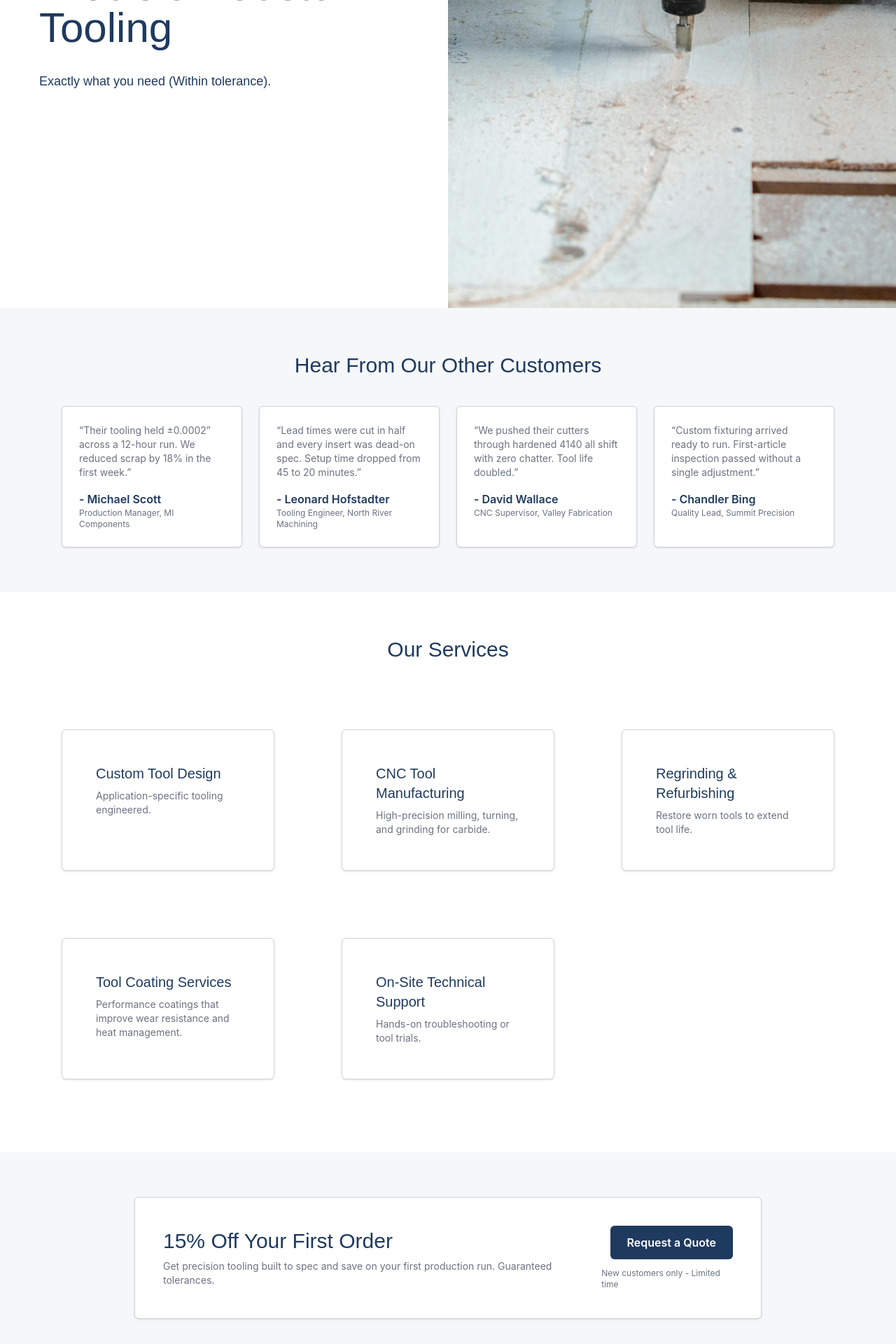
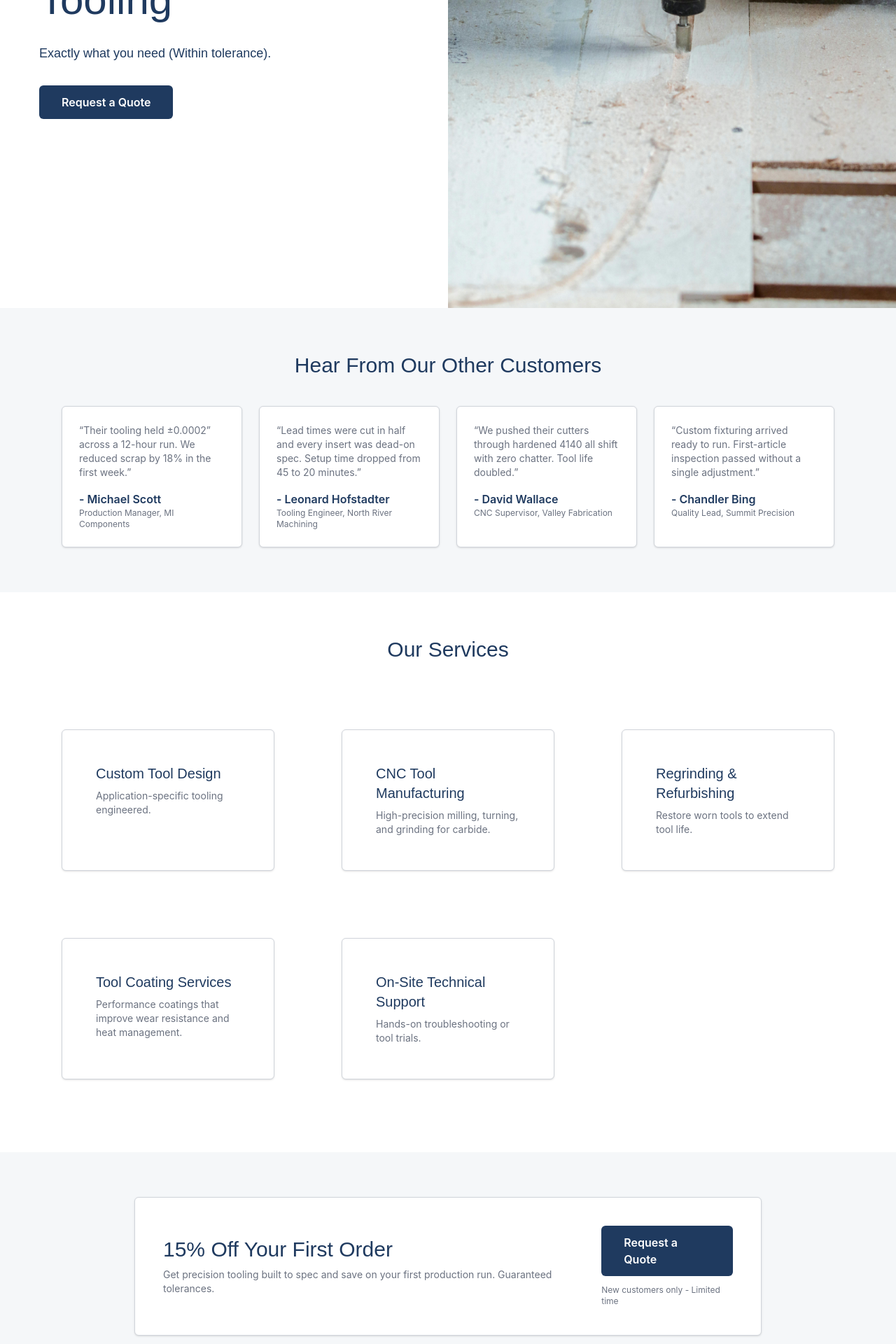
Before and after one commit to ZippyDaFish/precisionMachining-demo, a SvelteKit app: page / in a window 1280 px wide. Shown: the part 360-2280 px from the top of the page at 70% size. Built offline with nearby package versions, Linux system fonts and the light colour scheme.

Commit message:
Add CTA to hero

```diff
--- a/src/routes/+page.svelte
+++ b/src/routes/+page.svelte
@@ -8,7 +8,10 @@
     <div class="md:w-1/2 w-full flex items-center justify-center bg-[var(--color-surface)]">
         <div class="w-full max-w-xl px-6">
             <h1 class="text-6xl mb-8">Precision Custom Tooling</h1>
-            <h3 class="text-lg">Exactly what you need (Within tolerance).</h3>
+            <h3 class="text-lg mb-8">Exactly what you need (Within tolerance).</h3>
+            <a href="#quote" class="inline-block btn-primary px-8 py-3 rounded-[var(--radius-md)] font-semibold transition-all duration-200 ease-out hover:bg-[var(--color-primary-hover)] hover:-translate-y-0.5 hover:shadow-md active:translate-y-0 active:shadow-sm">
+                Request a Quote
+            </a>
         </div>
     </div>
     <!-- Hero Media -->
@@ -122,7 +125,7 @@
 
         <!-- CTA -->
         <div class="flex flex-col items-center md:items-end gap-3">
-            <a href="#quote" class="btn-primary px-6 py-3 rounded-[var(--radius-md)] font-semibold hover:bg-[var(--color-primary-hover)] transition">
+            <a href="#quote" class="btn-primary px-8 py-3 rounded-[var(--radius-md)] font-semibold transition-all duration-200 ease-out hover:bg-[var(--color-primary-hover)] hover:-translate-y-0.5 hover:shadow-md active:translate-y-0 active:shadow-sm">
                 Request a Quote
             </a>
             <span class="text-xs text-[var(--color-text-muted)]">
@@ -185,7 +188,7 @@
             </div>
 
             <!-- CTA Button -->
-            <a href="#quote" class="btn-primary px-8 py-3 rounded-[var(--radius-md)] font-semibold hover:bg-[var(--color-primary-hover)] transition">
+            <a href="#quote" class="btn-primary px-8 py-3 rounded-[var(--radius-md)] font-semibold transition-all duration-200 ease-out hover:bg-[var(--color-primary-hover)] hover:-translate-y-0.5 hover:shadow-md active:translate-y-0 active:shadow-sm">
                 Get My Quote
             </a>
 
```
